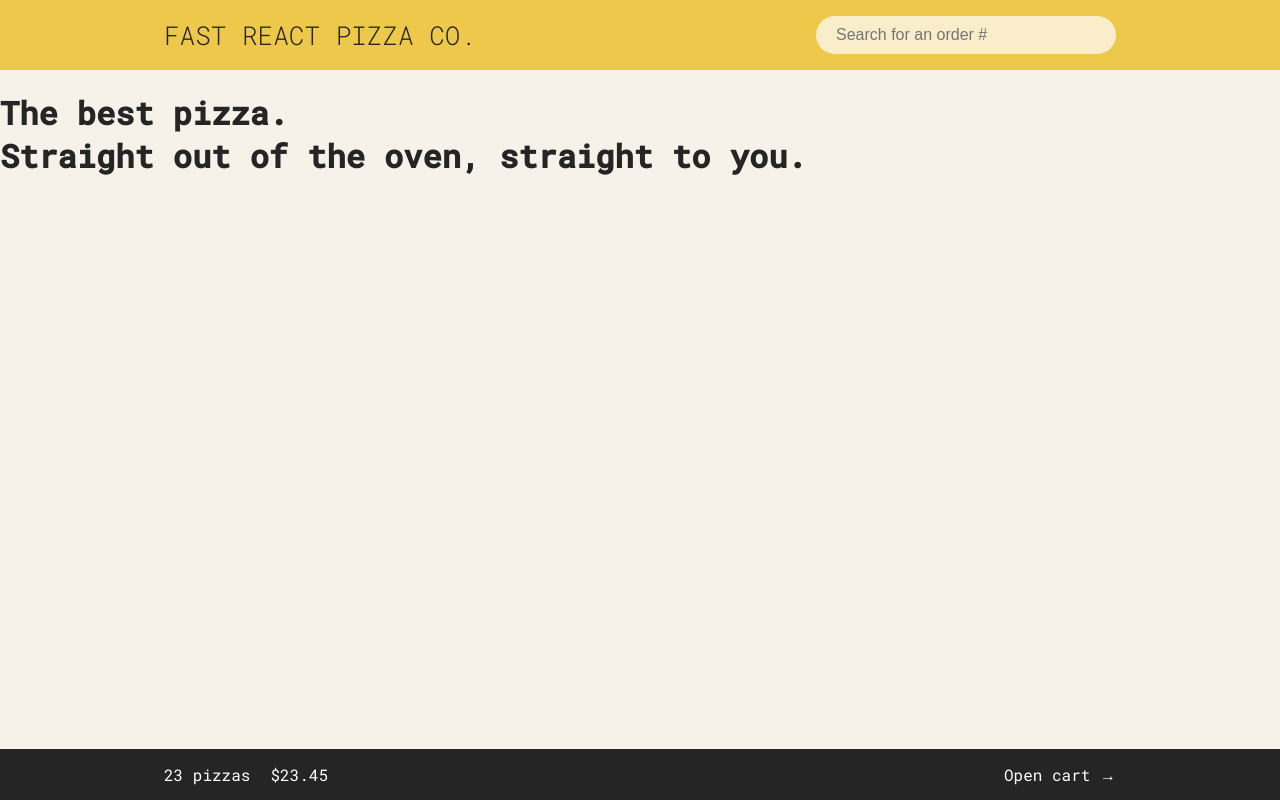
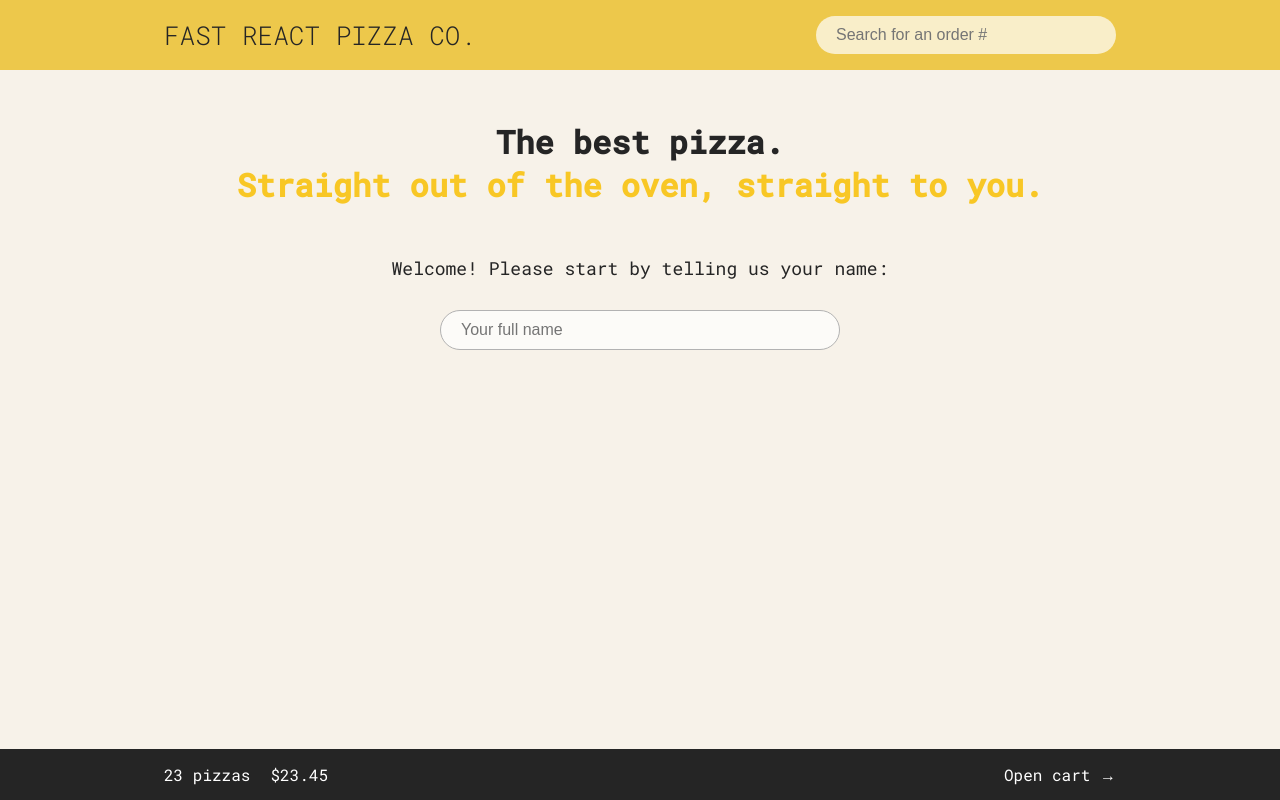
Before and after one commit to YanaKarpliuk/fast-react-pizza-co, a React (Vite) app: page / in a window 1280 px wide. Built offline with nearby package versions, Linux system fonts and the light colour scheme.

Commit message:
Create form components & style home

```diff
--- a/src/App.jsx
+++ b/src/App.jsx
@@ -1,5 +1,5 @@
 import { createBrowserRouter, RouterProvider } from 'react-router-dom';
-import Home from './ui/Home.jsx';
+import Home from './ui/Home/Home.jsx';
 import Error from './ui/Error/Error.jsx';
 import Menu, { loader as menuLoader } from './features/menu/Menu.jsx';
 import Cart from './features/cart/Cart.jsx';
--- a/src/features/order/CreateOrder.jsx
+++ b/src/features/order/CreateOrder.jsx
@@ -1,9 +1,11 @@
-// import { useState } from 'react';
-import { Form, redirect, useActionData, useNavigation } from 'react-router-dom';
+import { redirect, useActionData, useNavigation } from 'react-router-dom';
 import { createOrder } from '../../services/apiRestaurant.js';
 import Container from '../../ui/Container/Container';
 import styles from './Order.module.scss';
-import Button from '../../ui/Button/Button';
+import FormInput from '../../ui/Form/FormInput';
+import FormEl from '../../ui/Form/Form.jsx';
+import FormCheckbox from '../../ui/Form/FormCheckbox';
+import FormAction from '../../ui/Form/FormAction';
 
 // https://uibakery.io/regex-library/phone-number
 const isValidPhone = (str) =>
@@ -36,10 +38,10 @@ const fakeCart = [
 ];
 
 export default function CreateOrder() {
-  const navigation = useNavigation()
-  const isSubmitting = navigation.state === 'submitting'
+  const navigation = useNavigation();
+  const isSubmitting = navigation.state === 'submitting';
 
-  const formErrors = useActionData()
+  const formErrors = useActionData();
 
   // const [withPriority, setWithPriority] = useState(false);
   const cart = fakeCart;
@@ -48,48 +50,39 @@ export default function CreateOrder() {
       <Container narrow={true}>
         <div className={styles.orderForm}>
           <h1>Ready to order? Let's go!</h1>
-
-          {/* React router Form for POST, PATCH, DELETE. */}
-          {/* No need to write action='/order/new' in this case */}
-          {/* because it's automatically gets set to the current path. */}
-          <Form method="POST" className={styles.form}>
-            <div className={styles.formInput}>
-              <label htmlFor="customer">First Name</label>
-              <input type="text" name="customer" id="customer" required/>
-            </div>
-
-            <div className={styles.formInput}>
-              <label htmlFor="phone">Phone number</label>
-              <input type="tel" name="phone" id="phone" required/>
-              {formErrors?.phone && <p className={styles.error}>{formErrors.phone}</p>}
-            </div>
-
-            <div className={styles.formInput}>
-              <label htmlFor="address">Address</label>
-              <input type="text" name="address" id="address" required/>
-            </div>
-
-            <div className={styles.formCheckbox}>
-              <input
-                  type="checkbox"
-                  name="priority"
-                  id="priority"
-                  // value={withPriority}
-                  // onChange={(e) => setWithPriority(e.target.checked)}
-              />
-              <label htmlFor="priority">Want to yo give your order priority?</label>
-            </div>
-
-            <div className={styles.formAction}>
-              {/* Make data available in the action function. */}
-              <input type="hidden" name="cart" value={JSON.stringify(cart)}/>
-              <Button
-                  name={isSubmitting ? 'Placing order...' : 'Order now'}
-                  ariaLabel={isSubmitting ? 'Placing order...' : 'Order now'}
-                  disabled={isSubmitting}
-              />
-            </div>
-          </Form>
+          <FormEl>
+            <FormInput
+                name={'customer'}
+                id={'customer'}
+                label={'First Name'}
+            />
+            <FormInput
+                name={'phone'}
+                id={'phone'}
+                type={'tel'}
+                label={'Phone number'}
+                errorsData={formErrors}
+                errorMsg={formErrors?.phone}
+            />
+            <FormInput
+                name={'address'}
+                id={'address'}
+                label={'Address'}
+            />
+            <FormCheckbox
+                name={'priority'}
+                id={'priority'}
+                label={'Want to yo give your order priority?'}
+                required={false}
+            />
+            <FormAction
+                name={'cart'}
+                value={JSON.stringify(cart)}
+                btnName={'Order now'}
+                btnNameLoading={'Placing order...'}
+                isSubmitting={isSubmitting}
+            />
+          </FormEl>
         </div>
       </Container>
   );
@@ -97,22 +90,22 @@ export default function CreateOrder() {
 
 // When the Form is submitted, it's intercepted by this action.
 export async function action({ request }) {
-  const formData = await request.formData()
-  const data = Object.fromEntries(formData)
+  const formData = await request.formData();
+  const data = Object.fromEntries(formData);
 
   const order = {
     ...data,
     cart: JSON.parse(data.cart),
     priority: data.priority === 'on'
-  }
+  };
 
-  const errors = {}
-  if (!isValidPhone(order.phone)) errors.phone = 'The phone number is not correct.'
-  if (Object.keys(errors).length > 0) return errors
+  const errors = {};
+  if (!isValidPhone(order.phone)) errors.phone = 'The phone number is not correct.';
+  if (Object.keys(errors).length > 0) return errors;
 
-  const newOrder = await createOrder(order)
+  const newOrder = await createOrder(order);
 
   // useNavigate can't be used in simple functions.
   // id is generated by API.
-  return redirect(`/order/${newOrder.id}`)
+  return redirect(`/order/${newOrder.id}`);
 }
--- a/src/features/order/Order.module.scss
+++ b/src/features/order/Order.module.scss
@@ -27,49 +27,6 @@
   h1 {
     font-size: 20px;
     margin: 0 0 20px;
-  }
-
-  .form {
-    .formInput {
-      display: grid;
-      gap: 8px;
-      padding: 10px 0;
-
-      input {
-        display: block;
-        padding: 10px 20px;
-        border: 1px solid var(--color-gray);
-        border-radius: 50px;
-        width: 100%;
-        font-size: inherit;
-        background: rgba(white, 0.7);
-        transition: $transition-time;
-        box-sizing: border-box;
-
-        @include active {
-          outline: none;
-          background: white;
-        }
-      }
-
-      .error {
-        color: red;
-        font-size: 12px;
-        margin: 0;
-        padding: 0 20px;
-      }
-    }
-
-    .formCheckbox {
-      display: flex;
-      gap: 10px;
-      align-items: center;
-      padding: 10px 0;
-    }
-
-    .formAction {
-      margin-top: 20px;
-    }
   }
 }
 
--- /dev/null
+++ b/src/ui/Form/Form.jsx
@@ -0,0 +1,12 @@
+import { Form } from 'react-router-dom';
+import styles from './Form.module.scss';
+
+export default function FormEl({ method = 'POST', children }) {
+  return (
+      // React router Form for POST, PATCH, DELETE.
+      // No need to write action if it should be the current path.
+      <Form method={method} className={styles.form}>
+        {children}
+      </Form>
+  );
+}
--- /dev/null
+++ b/src/ui/Form/Form.module.scss
@@ -0,0 +1,42 @@
+.form {
+  .formInput {
+    display: grid;
+    gap: 8px;
+    padding: 10px 0;
+
+    input {
+      display: block;
+      padding: 10px 20px;
+      border: 1px solid var(--color-gray);
+      border-radius: 50px;
+      width: 100%;
+      font-size: inherit;
+      background: rgba(white, 0.7);
+      transition: $transition-time;
+      box-sizing: border-box;
+
+      @include active {
+        outline: none;
+        background: white;
+      }
+    }
+
+    .error {
+      color: red;
+      font-size: 12px;
+      margin: 0;
+      padding: 0 20px;
+    }
+  }
+
+  .formCheckbox {
+    display: flex;
+    gap: 10px;
+    align-items: center;
+    padding: 10px 0;
+  }
+
+  .formAction {
+    margin-top: 20px;
+  }
+}
--- /dev/null
+++ b/src/ui/Form/FormAction.jsx
@@ -0,0 +1,16 @@
+import styles from './Form.module.scss';
+import Button from '../Button/Button.jsx';
+
+export default function FormAction({ name, value, isSubmitting, btnName, btnNameLoading }) {
+  return (
+      <div className={styles.formAction}>
+        {/* Make data available in the action function. */}
+        <input type="hidden" name={name} value={value}/>
+        <Button
+            name={isSubmitting ? btnNameLoading : btnName}
+            ariaLabel={isSubmitting ? btnNameLoading : btnName}
+            disabled={isSubmitting}
+        />
+      </div>
+  );
+}
--- /dev/null
+++ b/src/ui/Form/FormCheckbox.jsx
@@ -0,0 +1,17 @@
+import styles from './Form.module.scss';
+
+export default function FormCheckbox({ id, label, name, required = true }) {
+  return (
+      <div className={styles.formCheckbox}>
+        <input
+            type="checkbox"
+            name={name}
+            id={id}
+            required={required}
+            // value={withPriority}
+            // onChange={(e) => setWithPriority(e.target.checked)}
+        />
+        <label htmlFor={id}>{label}</label>
+      </div>
+  );
+}
--- /dev/null
+++ b/src/ui/Form/FormInput.jsx
@@ -0,0 +1,32 @@
+import styles from './Form.module.scss';
+
+export default function FormInput({
+                                    id,
+                                    label,
+                                    type = 'text',
+                                    name,
+                                    required = true,
+                                    errorsData,
+                                    errorMsg,
+                                    labelHidden = false,
+                                    placeholder
+                                  }) {
+  return (
+      <div className={styles.formInput}>
+        <label
+            htmlFor={id}
+            className={labelHidden ? 'sr-only' : ''}
+        >
+          {label}
+        </label>
+        <input
+            type={type}
+            name={name}
+            id={id}
+            required={required}
+            placeholder={placeholder}
+        />
+        {errorsData && errorMsg && <p className={styles.error}>{errorMsg}</p>}
+      </div>
+  );
+}
--- a/src/ui/Home.jsx
+++ /dev/null
@@ -1,13 +0,0 @@
-function Home() {
-  return (
-    <div>
-      <h1>
-        The best pizza.
-        <br />
-        Straight out of the oven, straight to you.
-      </h1>
-    </div>
-  );
-}
-
-export default Home;
--- /dev/null
+++ b/src/ui/Home/Home.jsx
@@ -0,0 +1,31 @@
+import Container from '../Container/Container';
+import FormEl from '../Form/Form';
+import FormInput from '../Form/FormInput';
+import styles from './Home.module.scss'
+
+export default function Home() {
+  return (
+      <Container>
+        <h1 className={styles.title}>
+          The best pizza.
+          <br/>
+          <span className={styles.highlighted}>Straight out of the oven, straight to you.</span>
+        </h1>
+        <div className={styles.text}>
+          Welcome! Please start by telling us your name:
+        </div>
+        <div className={styles.formWrapper}>
+          <FormEl>
+            <FormInput
+                id={'name'}
+                name={'name'}
+                label={'Your full name'}
+                required={false}
+                labelHidden={true}
+                placeholder={'Your full name'}
+            />
+          </FormEl>
+        </div>
+      </Container>
+  );
+}
--- /dev/null
+++ b/src/ui/Home/Home.module.scss
@@ -0,0 +1,19 @@
+.title {
+  margin: 50px 0;
+  text-align: center;
+
+  .highlighted {
+    color: var(--color-yellow-dark);
+  }
+}
+
+.text {
+  margin-bottom: 20px;
+  text-align: center;
+  font-size: 18px;
+}
+
+.formWrapper {
+  max-width: 400px;
+  margin: 0 auto;
+}
```
